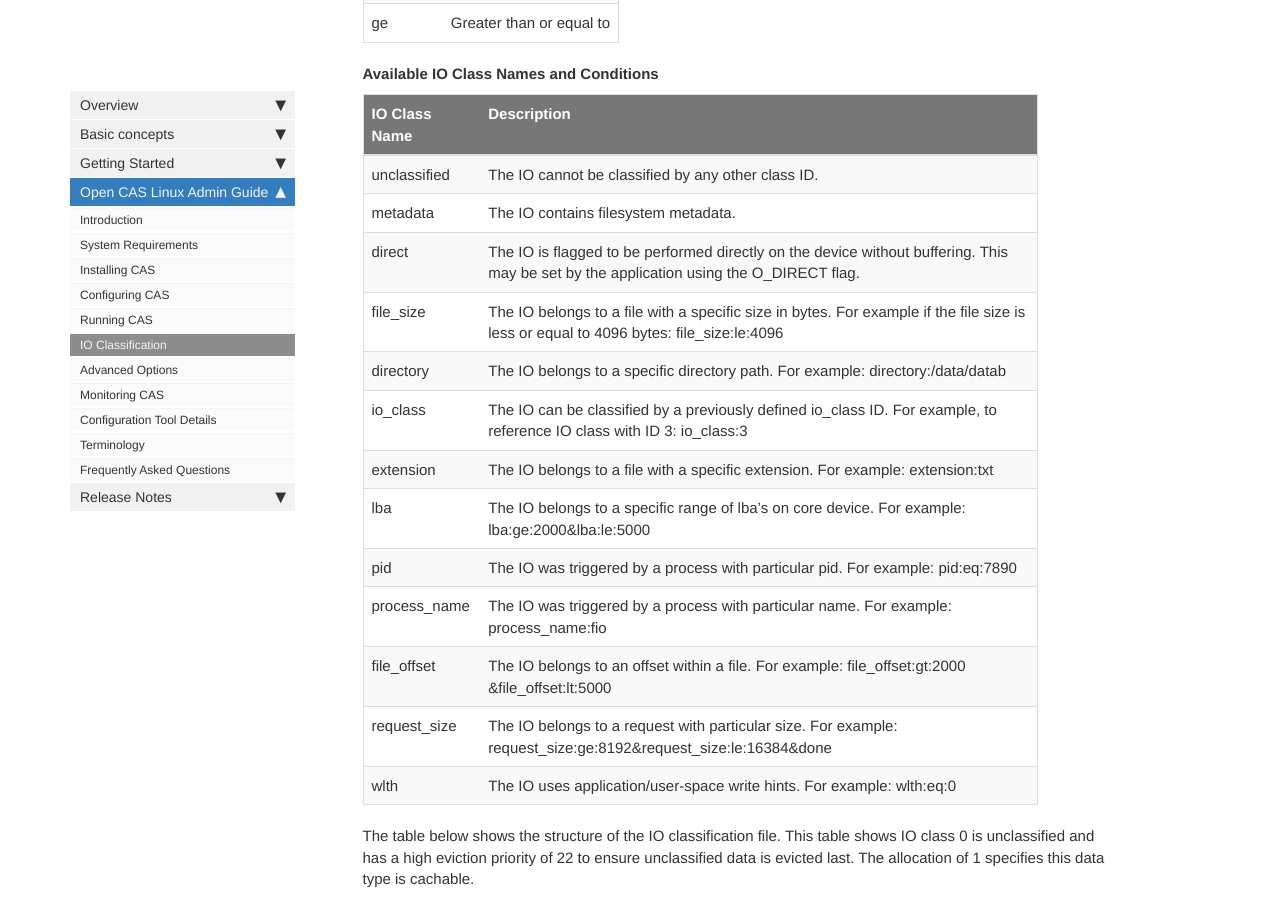
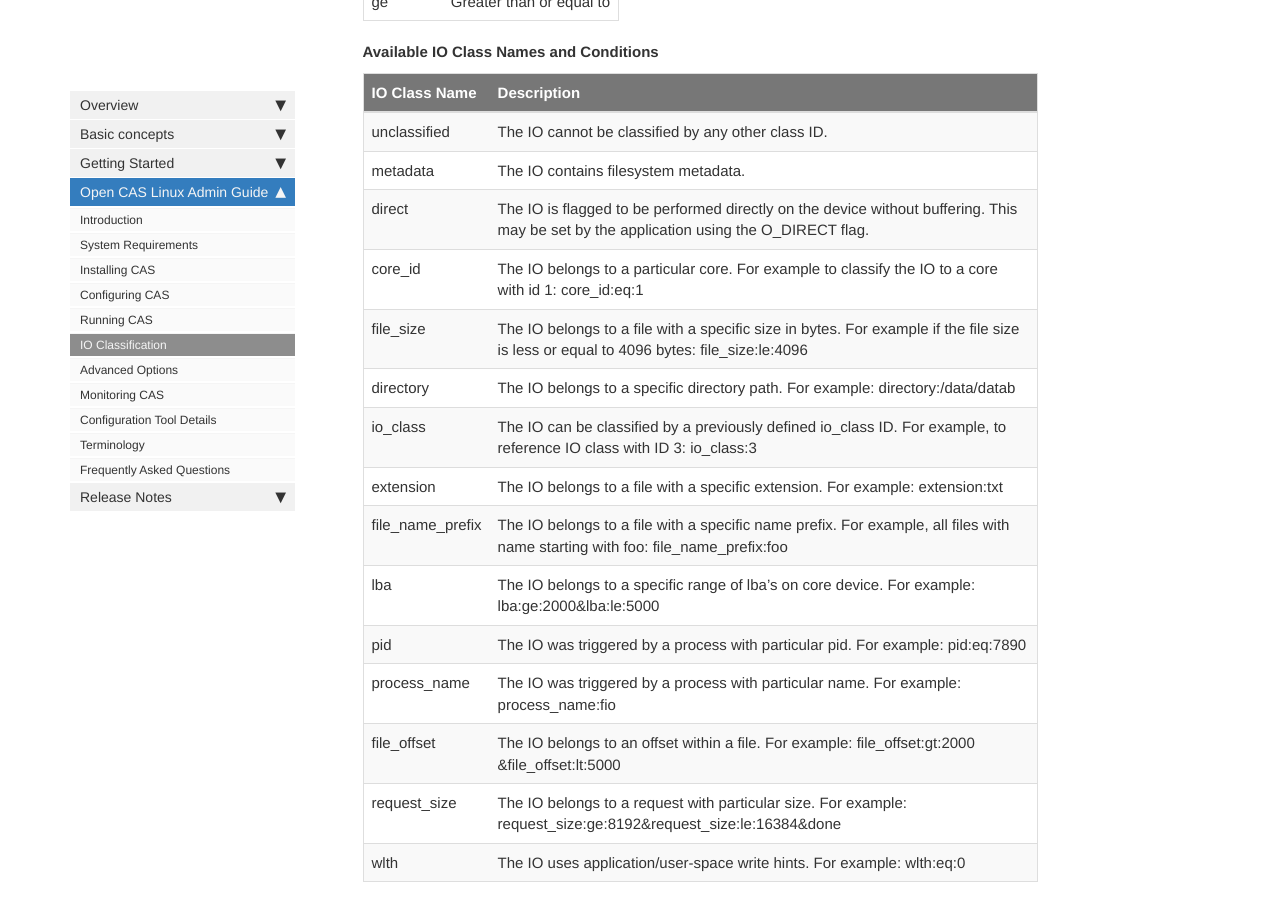
Before and after one commit to Open-CAS/open-cas.github.io, a Jekyll site: the page built from pages/open_cas_linux/guide_io_classification.md, in a window 1280 px wide and 900 px high, scrolled down 1492 px. Built offline with Jekyll 4.4.1, drawn with Linux system fonts in a browser that asks for light colours; nearby versions of some CDN libraries; comment, search, counter and statistics services are not loaded; some of the changed text lies outside the part shown.

Commit message:
Add missing info about ioclass rules
Signed-off-by: Michal Mielewczyk <michal.mielewczyk@intel.com>

```diff
--- a/pages/open_cas_linux/guide_io_classification.md
+++ b/pages/open_cas_linux/guide_io_classification.md
@@ -28,7 +28,7 @@
 
 | **Field**         | **Description**                                                                                                                                                                                                                                       |
 |-------------------|-------------------------------------------------------------------------------------------------------------------------------------------------------------------------------------------------------------------------------------------------------|
-| IO class id       | Unique ID for the IO class. Values in this field are fixed and should not be modified. (eg. ID for Metadata must always be 1)                                                                                                                         |
+| IO class id       | Unique ID for the IO class. (NOTE: The ID for unclassified must always be 0)                                                                                                                                                                            |
 | IO class name     | The name of the IO class. The name can be a known class name such as *metadata* or *unclassified* or *direct* . It can also consist of a user-defined rule. A rule consists of conditions separated by logical operators and/or arithmetic operators. |
 | Eviction priority | Sets the priority number for the IO class. Priority range is 0-255 with zero having the highest priority. The IO classes with the lowest priority will be evicted first.                                                                              |
 | Allocation        | Boolean value that allows the user to decide whether data of this IO class will be cached or not. 0=do not cache, 1=cache.                                                                                                                            |
@@ -62,16 +62,18 @@
 | unclassified      | The IO cannot be classified by any other class ID.                                                                                      |
 | metadata          | The IO contains filesystem metadata.                                                                                                    |
 | direct            | The IO is flagged to be performed directly on the device without buffering. This may be set by the application using the O_DIRECT flag. |
+| core_id           | The IO belongs to a particular core. For example to classify the IO to a core with id 1: core_id:eq:1                                      |
 | file_size         | The IO belongs to a file with a specific size in bytes. For example if the file size is less or equal to 4096 bytes: file_size:le:4096  |
 | directory         | The IO belongs to a specific directory path. For example: directory:/data/datab                                                         |
 | io_class          | The IO can be classified by a previously defined io_class ID. For example, to reference IO class with ID 3: io_class:3                  |
 | extension         | The IO belongs to a file with a specific extension. For example: extension:txt                                                          |
-|	lba               | The IO belongs to a specific range of lba’s on core device.  For example: lba:ge:2000&lba:le:5000                                       |
-|	pid               | The IO was triggered by a process with particular pid. For example: pid:eq:7890                                                         |
-|	process_name      | The IO was triggered by a process with particular name. For example: process_name:fio                                                   |
-|	file_offset       | The IO belongs to an offset within a file. For example: file_offset:gt:2000 &file_offset:lt:5000                                        |
-|	request_size      | The IO belongs to a request with particular size. For example: request_size:ge:8192&request_size:le:16384&done                          |
-|	wlth              | The IO uses application/user-space write hints. For example: wlth:eq:0                                                                  |
+| file_name_prefix  | The IO belongs to a file with a specific name prefix. For example, all files with name starting with foo: file_name_prefix:foo        |
+| lba               | The IO belongs to a specific range of lba’s on core device.  For example: lba:ge:2000&lba:le:5000                                       |
+| pid               | The IO was triggered by a process with particular pid. For example: pid:eq:7890                                                         |
+| process_name      | The IO was triggered by a process with particular name. For example: process_name:fio                                                   |
+| file_offset       | The IO belongs to an offset within a file. For example: file_offset:gt:2000 &file_offset:lt:5000                                        |
+| request_size      | The IO belongs to a request with particular size. For example: request_size:ge:8192&request_size:le:16384&done                          |
+| wlth              | The IO uses application/user-space write hints. For example: wlth:eq:0                                                                  |
 
 
 The table below shows the structure of the IO classification file. This table
```
